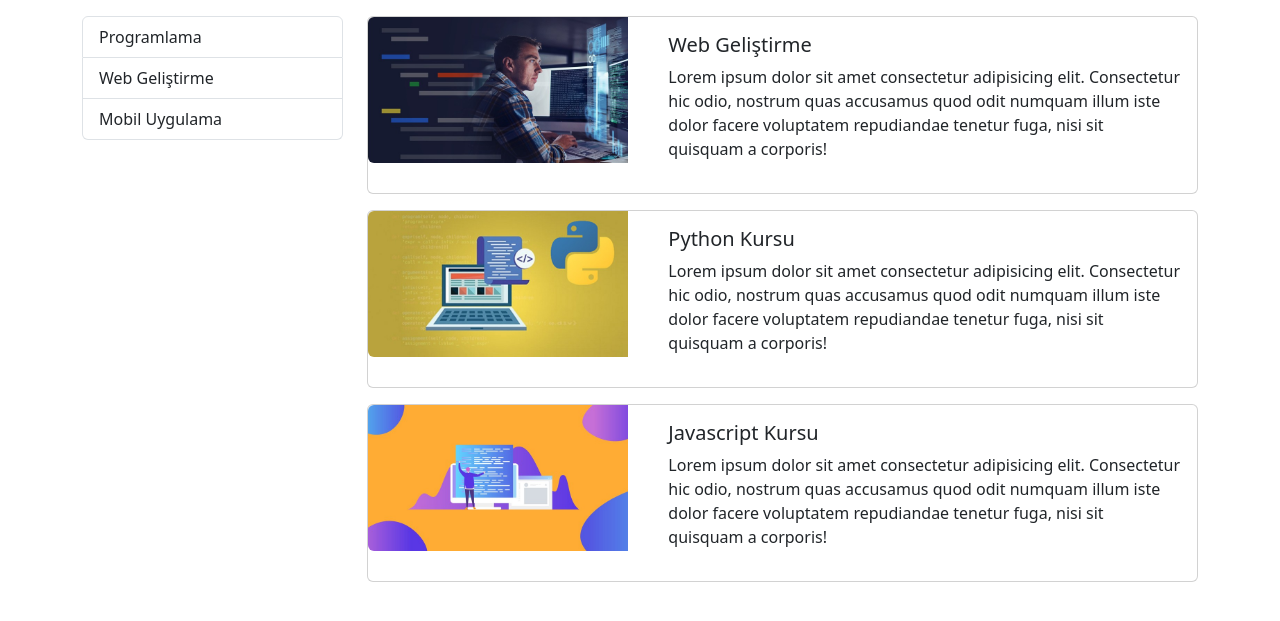
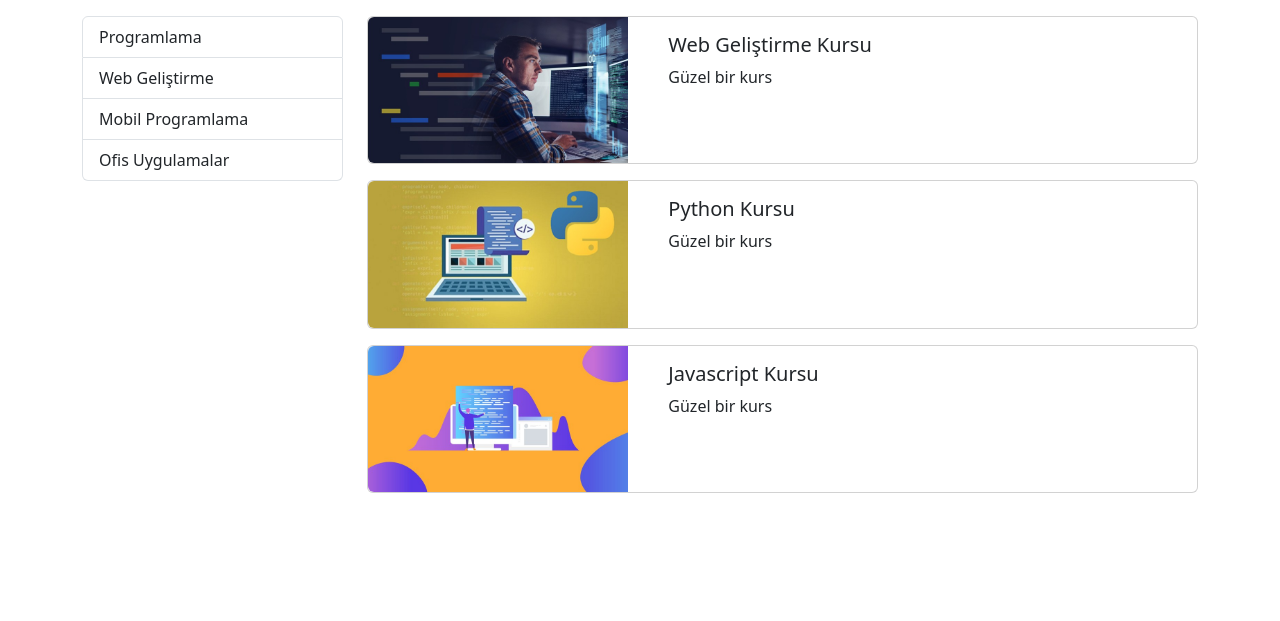
Before and after one commit to mertalitosun/php_basic_courseApp, a PHP site: page / in a window 1280 px wide. Shown: the part 56-677 px from the top of the page. Run offline with PHP 8.4, Linux system fonts and the light colour scheme.

Commit message:
veriler dinamikleştirildi

```diff
--- a/index.php
+++ b/index.php
@@ -1,3 +1,30 @@
+<?php
+
+    $kategoriler = ["Programlama", "Web Geliştirme", "Mobil Programlama", "Ofis Uygulamalar"];
+    $kurslar = [
+        [
+            "id" => 1,
+            "baslik" => "Web Geliştirme Kursu",
+            "aciklama" => "Güzel bir kurs",
+            "resim" => "1.jpg",
+            "onay" => true
+        ],
+        [
+            "id" => 2,
+            "baslik" => "Python Kursu",
+            "aciklama" => "Güzel bir kurs",
+            "resim" => "2.jpg",
+            "onay" => true
+        ],
+        [
+            "id" => 1,
+            "baslik" => "Javascript Kursu",
+            "aciklama" => "Güzel bir kurs",
+            "resim" => "3.jpg",
+            "onay" => false
+        ],
+    ];
+?>
 <!DOCTYPE html>
 <html lang="en">
 <head>
@@ -21,57 +48,32 @@
             </ul>
         </div>
     </nav>
+
     <div class="container my-3">
         <div class="row">
-            <div class="col-3">
+            <div class="col-12 col-md-3">
                 <div class="list-group">
-                    <a href="" class="list-group-item list-group-item-action">Programlama</a>
-                    <a href="" class="list-group-item list-group-item-action">Web Geliştirme</a>
-                    <a href="" class="list-group-item list-group-item-action">Mobil Uygulama</a>
+                    <?php foreach($kategoriler as $kategori): ?>
+                        <a href="" class="list-group-item list-group-item-action"><?php echo $kategori;?></a>
+                    <?php endforeach; ?>
                 </div>
             </div>
-            <div class="col-9">
+            <div class="col-12 col-md-9">
+                <?php foreach($kurslar as $kurs):?>
                     <div class="card mb-3">
                         <div class="row">
                             <div class="col-md-4">
-                            <img src="img/1.jpg" alt="" class="img-fluid rounded-start">
+                                <img src="img/<?php echo$kurs["resim"]?>" alt="" class="img-fluid rounded-start">
                             </div>
                             <div class="col-md-8">
                             <div class="card-body">
-                            <h5 class="cart-title">Web Geliştirme</h5>
-                            <p>Lorem ipsum dolor sit amet consectetur adipisicing elit. Consectetur hic odio, nostrum quas accusamus quod odit numquam illum iste dolor facere voluptatem repudiandae tenetur fuga, nisi sit quisquam a corporis!</p>
+                                <h5 class="cart-title"><?php echo $kurs["baslik"]?></h5>
+                                <p><?php echo $kurs["aciklama"]?></p>
                             </div>
                             </div>
                         </div>
                     </div>
-
-                <div class="card mb-3">
-                    <div class="row">
-                        <div class="col-md-4">
-                            <img src="img/2.jpg" alt="" class="img-fluid rounded-start">
-                        </div>
-                        <div class="col-md-8">
-                            <div class="card-body">
-                                <h5 class="cart-title">Python Kursu</h5>
-                                <p>Lorem ipsum dolor sit amet consectetur adipisicing elit. Consectetur hic odio, nostrum quas accusamus quod odit numquam illum iste dolor facere voluptatem repudiandae tenetur fuga, nisi sit quisquam a corporis!</p>
-                            </div>
-                        </div>
-                    </div>
-                </div>
-
-                <div class="card mb-3">
-                    <div class="row">
-                        <div class="col-md-4">
-                            <img src="img/3.jpg" alt="" class="img-fluid rounded-start">
-                        </div>
-                        <div class="col-md-8">
-                            <div class="card-body">
-                                <h5 class="cart-title">Javascript Kursu</h5>
-                                <p>Lorem ipsum dolor sit amet consectetur adipisicing elit. Consectetur hic odio, nostrum quas accusamus quod odit numquam illum iste dolor facere voluptatem repudiandae tenetur fuga, nisi sit quisquam a corporis!</p>
-                            </div>
-                        </div>
-                    </div>
-                </div>
+                <?php endforeach;?>
             </div>
         </div>
     </div>
```
Lines whose indentation alone changed are shown as unchanged.
